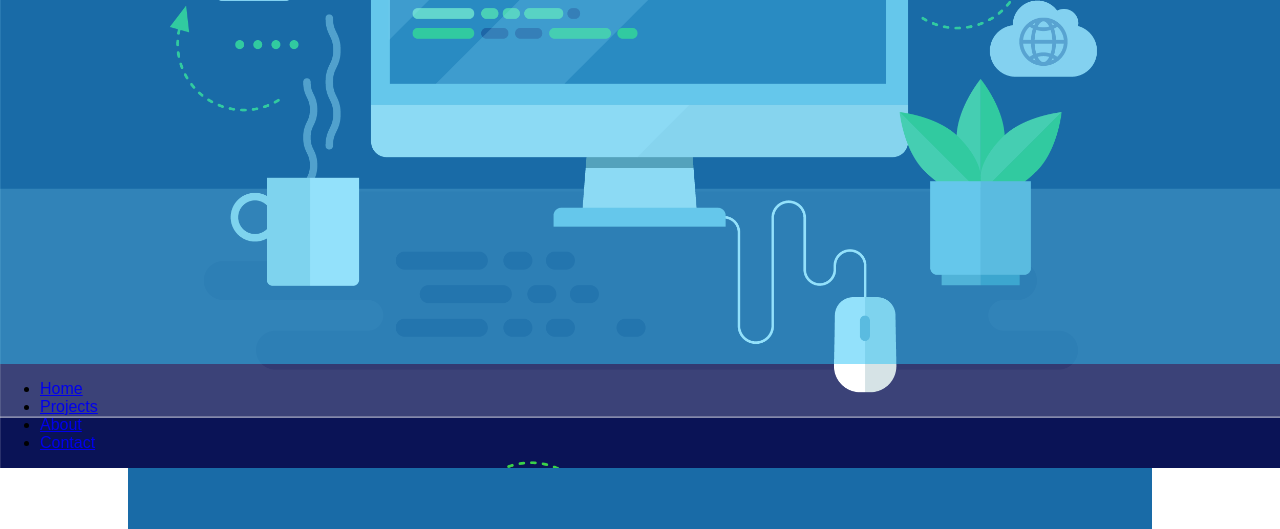
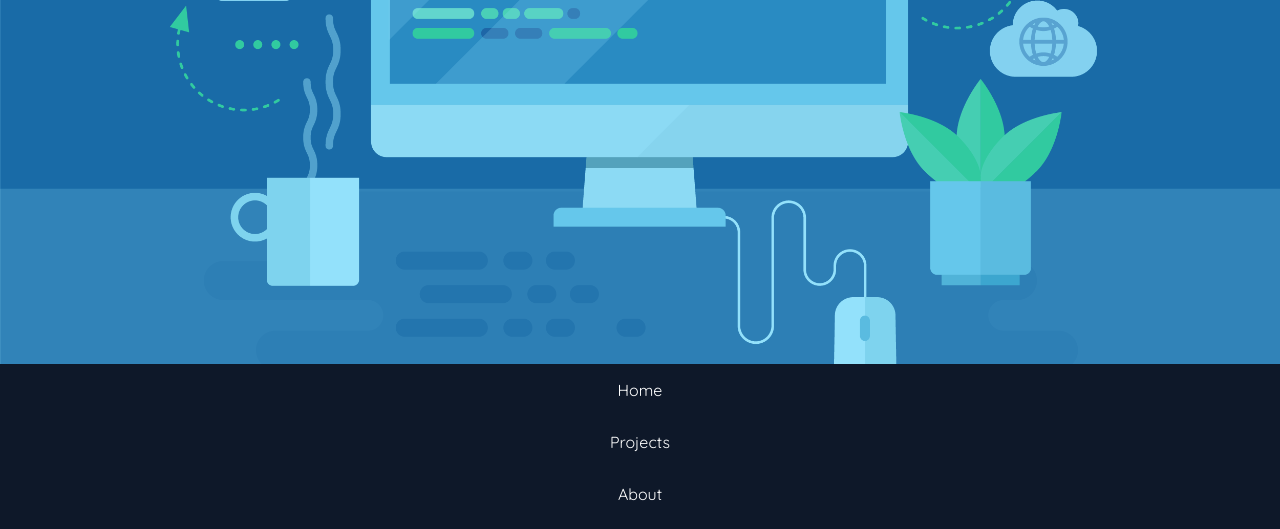
Before and after one commit to Bisht13/old-website, a plain HTML site: page index.html in a window 1280 px wide. Shown: the part 436-965 px from the top of the page. Drawn offline with Linux system fonts and the light colour scheme.

Commit message:
Update index.html

```diff
--- a/index.html
+++ b/index.html
@@ -5,13 +5,15 @@
     <meta name="viewport" content="width=device-width, initial-scale=1.0">
     <title>Document</title>
     <link rel="stylesheet" href="styles.css">
+    <link rel="preconnect" href="https://fonts.gstatic.com">
+<link href="https://fonts.googleapis.com/css2?family=Quicksand&display=swap" rel="stylesheet">
 </head>
 <body>
     <div>
         <div id="front">
             <h1><span class="text_1">Hey! Aditya here!</span></h1>
         </div>
-            <ul id="navbar">
+            <ul class="navbar">
                 <li><a href="#home">Home</a></li>
                 <li><a href="#news">Projects</a></li>
                 <li><a href="#contact">About</a></li>
```
